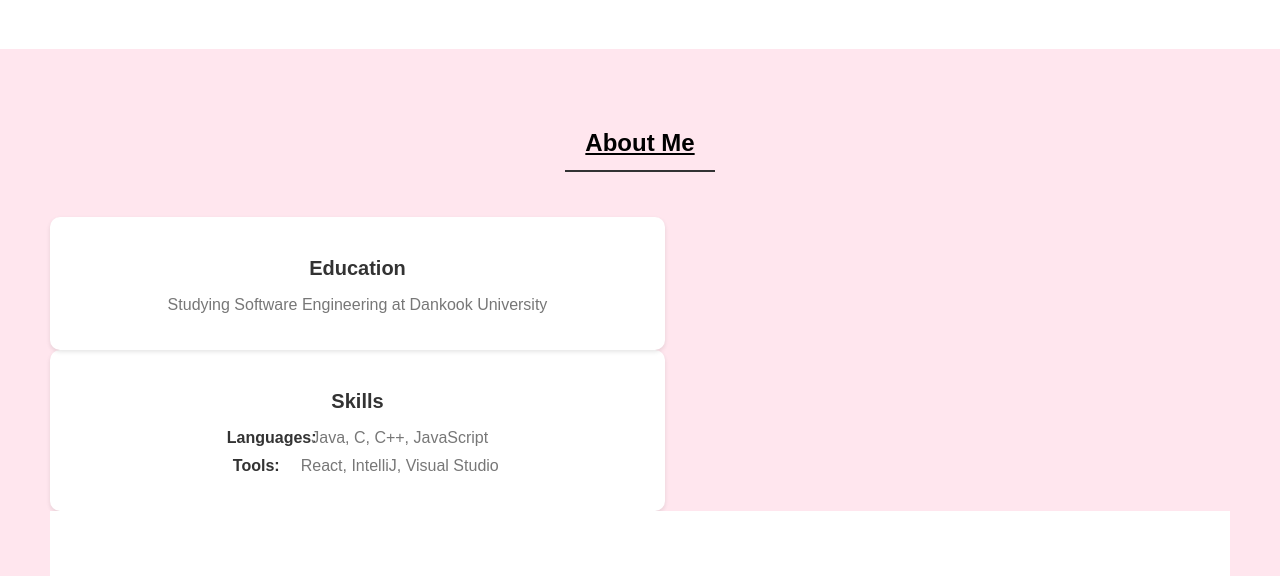
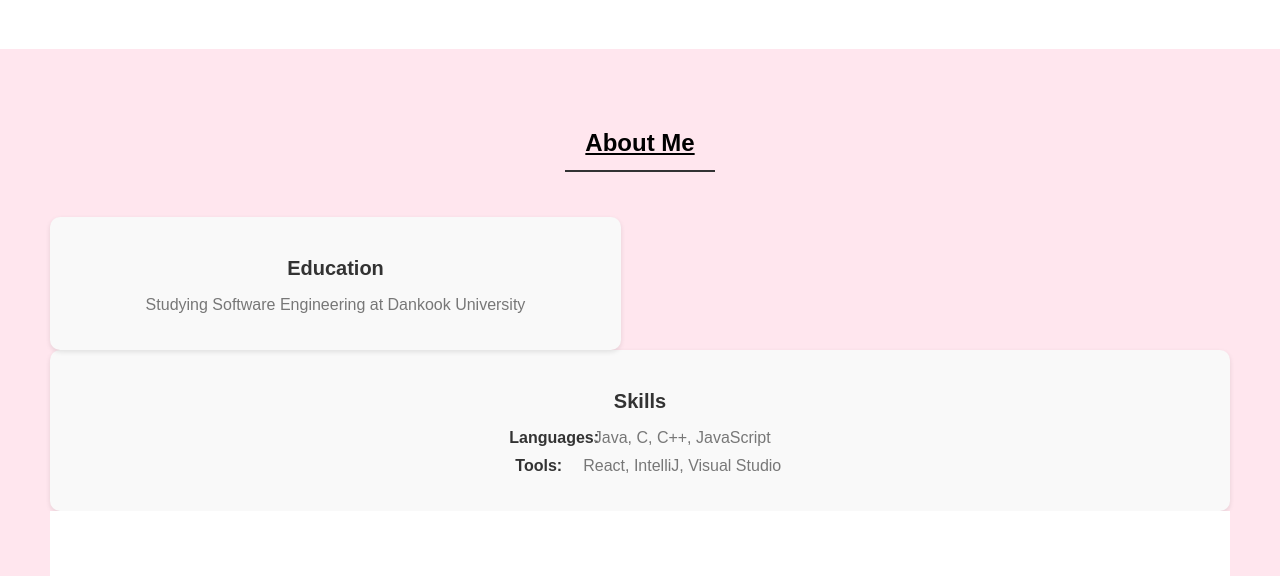
Before and after one commit to minoii311/Mid-Term-Project, a plain HTML site: page index.html in a window 1280 px wide. Shown: the part 224-800 px from the top of the page. Drawn offline with Linux system fonts and the light colour scheme.

Commit message:
Update style.css

```diff
--- a/style.css
+++ b/style.css
@@ -163,12 +163,11 @@ section {
 }
 
 .box {
-    background-color: #fff;
-    border-radius: 10px;
-    box-shadow: 0 2px 4px rgba(0, 0, 0, 0.1);
-    padding: 20px;
-    width: calc(50% - 15px);
-    transition: transform 0.3s ease-in-out;
+      flex-basis: 45%;
+      padding: 20px;
+      background-color: #f9f9f9;
+      border-radius: 10px;
+      box-shadow: 0 2px 5px rgba(0, 0, 0, 0.1);
 }
 
 .box:hover {
```
